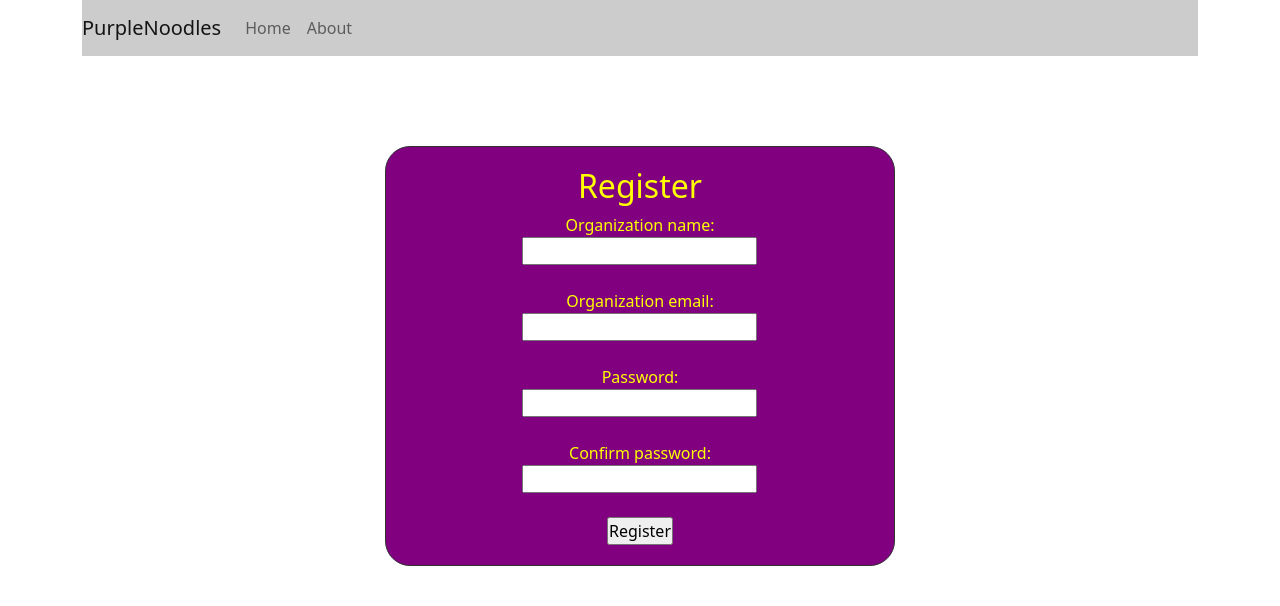
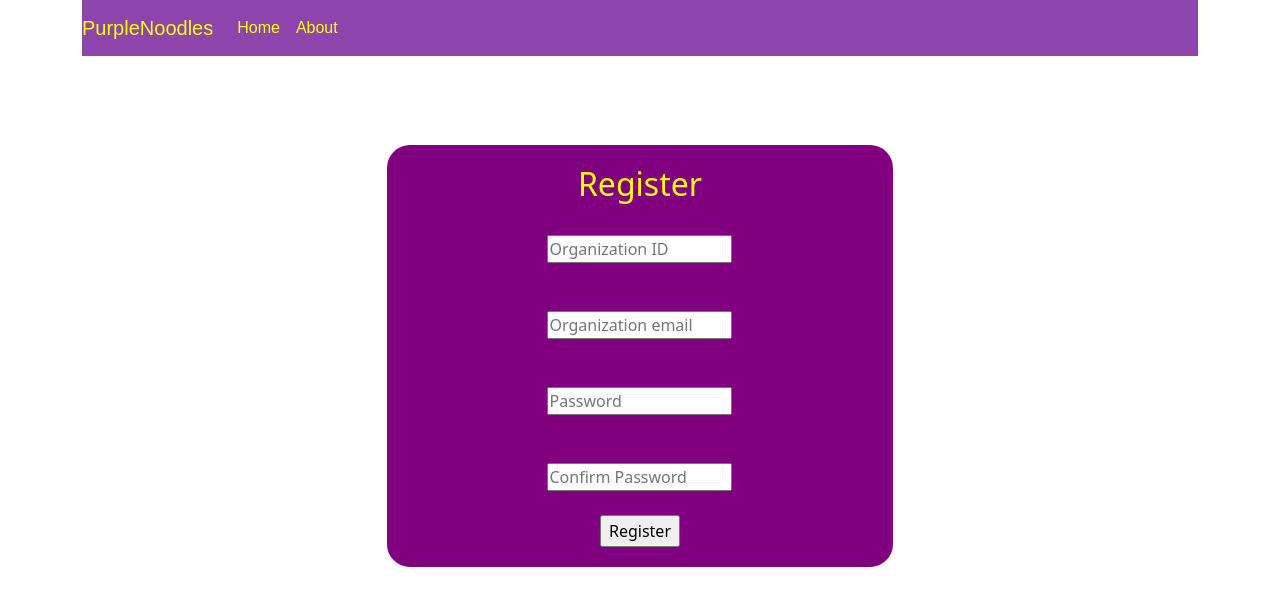
Before and after one commit to PurpleNoodles/purplenoodles, a Flask app: template app/templates/register.html in a window 1280 px wide. Shown: the top 606 px of the page. Run offline with Flask 2, Linux system fonts and the light colour scheme; the template is opened without the code that fills it, so the values that code supplies are empty; some libraries are stand-ins or nearby versions.

Commit message:
updated pages

```diff
--- a/app/templates/register.html
+++ b/app/templates/register.html
@@ -6,13 +6,23 @@
 	<link href="https://cdn.jsdelivr.net/npm/bootstrap@5.0.1/dist/css/bootstrap.min.css" rel="stylesheet" integrity="sha384-+0n0xVW2eSR5OomGNYDnhzAbDsOXxcvSN1TPprVMTNDbiYZCxYbOOl7+AMvyTG2x" crossorigin="anonymous">
   <link href="{{ url_for('static', filename='asset_landing_page/vendor/bootstrap/css/bootstrap.min.css') }}" rel="stylesheet">
   <link href="{{ url_for('static', filename='asset_landing_page/css/style.css') }}" rel="stylesheet">
+<style>
+a{
+  color:#FED424;
+}
+a:hover{
+  color: #FED424;
+  background-color:purple;
+}
+</style>
+
 </head>
 
 <body>
 <!-- .navbar -->
 <div class="container">
-  <nav class="navbar navbar-expand-md navbar-light bg-gray">
-    <a href="" class="navbar-brand">PurpleNoodles
+  <nav class="navbar navbar-expand-md navbar-light bg-purple" style="font-family: 'Century gothic', sans-serif;">
+    <a href="" class="navbar-brand" style="color:yellow;">PurpleNoodles
     <!--img src="" alt="logo" width="30" height="24 class="d-inline-block align-top"-->
     </a>
     <button
@@ -29,10 +39,10 @@
     <div class="collapse navbar-collapse" id = "toggleMobileMenu">
     <ul class="navbar-nav text-center">
       <li>
-        <a class="nav-link" href="">Home</a>
+        <a class="nav-link" href="" style="color:yellow;">Home</a>
       </li>
       <li>
-        <a class="nav-link" href="">About</a>
+        <a class="nav-link" href="" style="color:yellow;">About</a>
       </li>
     </ul>
     </div>
@@ -44,37 +54,37 @@
   		<div class="row align-items-center justify-content-center content">
     		<div class="col-sm-5 sidenav">
     			<div class="container">
-    				<div class="row bla-bla">
+    				<div class="row box">
     					<div class="col">
     						<h2 style="color:yellow;">Register</h2>
     						<div class="row">
                   <form action="/action_page.php">
-                    <label style="color:yellow;" for="orgID">Organization name:</label>
+                    <label style="color:yellow;" for="orgID"></label>
                     <br>
-                    <input type="text" id="orgID" name="orgID"><br><br>
+                    <input type="text" id="orgID" name="orgID" placeholder="Organization ID" style="width:185px;"><br><br>
                     </form>
                 </div>
                 <div class="row">
                   <form action="/action_page.php">
-                    <label for="password" style="color:yellow;">Organization email: </label>
+                    <label for="password" style="color:yellow;"></label>
                     <br>
-                    <input type="text" id="password" name="password"><br><br>
+                    <input type="text" id="password" name="password" placeholder="Organization email" style="width:185px;"><br><br>
 
                   </form>
                 </div>
                 <div class="row">
                   <form action="/action_page.php">
-                    <label for="password" style="color:yellow;">Password: </label>
+                    <label for="password" style="color:yellow;"></label>
                     <br>
-                    <input type="text" id="password" name="password" required="required" ><br><br>
+                    <input type="text" id="password" name="password" required="required" placeholder="Password" style="width:185px;"><br><br>
 
                   </form>
                 </div>
                 <div class="row">
                   <form action="/action_page.php">
-                    <label for="password" style="color:yellow;">Confirm password: </label>
+                    <label for="password" style="color:yellow;"></label>
                     <br>
-                    <input type="text" id="confirmpassword" name="confirmpassword" oninput="check(this)"><br><br>
+                    <input type="text" id="confirmpassword" name="confirmpassword" placeholder="Confirm Password" style="width:185px;" oninput="check(this)"><br><br>
                     <script language='javascript' type='text/javascript'>
                       function check(input) {
                          if (input.value != document.getElementById('password').value) {
--- a/app/templates/styles.css
+++ b/app/templates/styles.css
@@ -24,11 +24,24 @@
 	border-radius: 25px;
   background: purple;
   padding: 20px;
-  border:1px solid #333;
+  border:2px solid #fff;
+  width:280px;
 }
 .bla-bla p{
 	font-size:20px;
 }
+.box{
+  border-radius: 25px;
+  background: purple;
+  padding: 20px;
+  border:2px solid #fff;
+
+}
+.box p{
+  font-size:20px;
+
+}
+
 .bla-bla:hover {
   transform: scale(1.08);
 }
@@ -44,7 +57,7 @@
 }
 .nana a{
 
-	border:1px solid #333;
+	border:2px solid #fff;
 }
 
 
@@ -96,6 +109,7 @@ h3 {
 
 .bg-primary {background-color:#007aeb;color:#fff;}
 .bg-gray {background-color:#cccccc;}
+.bg-purple {background-color:#8E44AD;}
 
 .gradient-custom {
   /* fallback for old browsers */
@@ -107,3 +121,7 @@ h3 {
   /* W3C, IE 10+/ Edge, Firefox 16+, Chrome 26+, Opera 12+, Safari 7+ */
   background: linear-gradient(to right, rgba(106, 133, 182, 0.5), rgba(186, 200, 224, 0.5))
 }
+
+input[type=submit] {
+    width: 5em;  height: 2em;
+}
--- a/app/templates/test.html
+++ b/app/templates/test.html
@@ -13,7 +13,7 @@
   <!-- .navbar -->
 
 <div class="container">
-  <nav class="navbar navbar-expand-md navbar-light bg-gray">
+  <nav class="navbar navbar-expand-md navbar-light bg-purple">
     <a href="" class="navbar-brand">PurpleNoodles
     <!--img src="" alt="logo" width="30" height="24 class="d-inline-block align-top"-->
     </a>
```
Also changed, not shown: app/templates/landing.html (+12 -12 lines), app/templates/login.html (+21 -10 lines), app/templates/report.html (+24 -12 lines), app/templates/user_text.html (+31 -5 lines), app/templates/users.html (+42 -36 lines).
